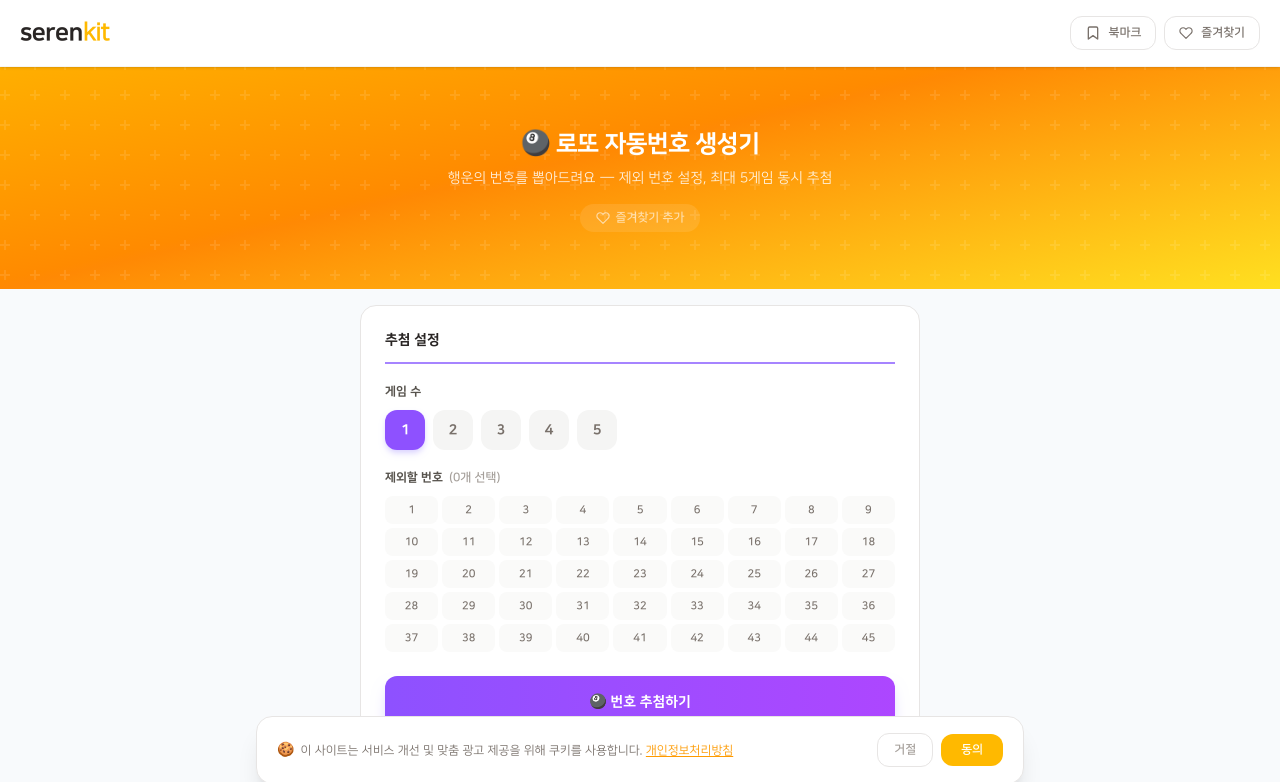
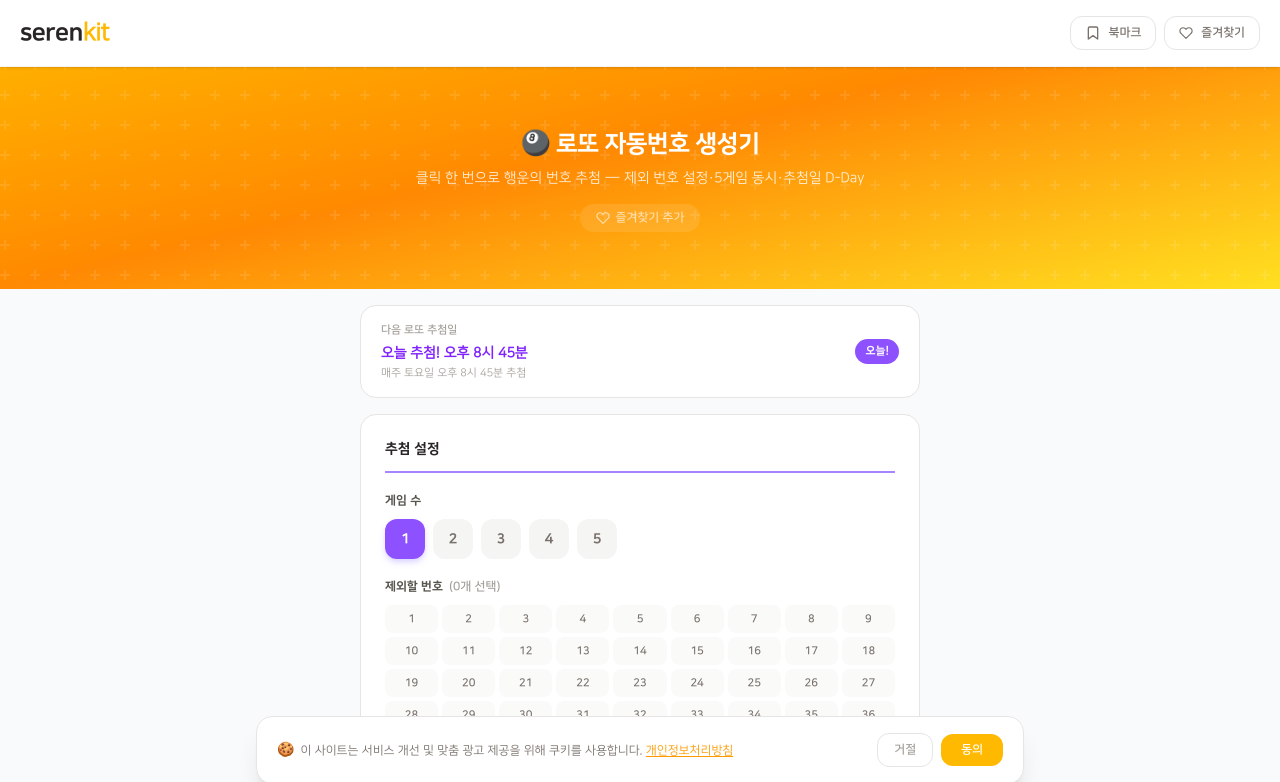
Before and after one commit to Cherisia/serenkit, a Next.js app: page /cal/lotto in a window 1280 px wide. Shown: the top 782 px of the page. Built offline with nearby package versions, Linux system fonts and the light colour scheme.

Commit message:
다음 추첨일 D-Day 카드, JSON-LD breadcrumb, FAQ 보강

```diff
--- a/app/cal/lotto/page.js
+++ b/app/cal/lotto/page.js
@@ -2,17 +2,18 @@ import CalcLayout from '@/components/calculator/CalcLayout'
 import LottoCalc from '@/components/calculator/LottoCalc'
 
 export const metadata = {
-  title: '로또 자동번호 생성기 — 번호 추첨기 · 제외 번호 설정',
-  description: '로또 6/45 번호를 자동으로 생성해요. 제외 번호 설정, 1~5게임 동시 추첨, 번호 복사까지 한 번에. 매주 토요일 추첨 전 행운의 번호를 뽑아보세요.',
+  title: '로또 자동번호 생성기 — 제외 번호 설정, 5게임 동시 추첨',
+  description: '로또 6/45 번호를 클릭 한 번에 즉시 추첨해요. 원하지 않는 번호는 직접 제외하고, 최대 5게임을 한 번에 뽑을 수 있어요. 다음 추첨일 D-Day와 구매 마감 시간도 확인 가능.',
   keywords: [
     '로또 자동번호', '로또자동번호', '로또 자동 번호', '로또 자동번호 생성', '로또자동번호생성',
     '로또 번호 생성기', '로또 추첨기', '로또번호추첨', '로또번호 추첨', '로또 자동 번호 생성',
     '로또 6/45', '행운의 번호', '로또 번호 추천', '로또계산기', '로또 확률 계산기',
+    '로또 당첨 확률', '로또 추첨일', '로또 구매 마감',
   ],
   alternates: { canonical: 'https://serenkit.com/cal/lotto/' },
   openGraph: {
-    title: '로또 자동번호 생성기 — 번호 추첨기 | serenkit',
-    description: '로또 6/45 번호를 자동 생성해요. 제외 번호 설정과 최대 5게임 동시 추첨 지원.',
+    title: '로또 자동번호 생성기 | serenkit',
+    description: '로또 6/45 번호를 클릭 한 번에 즉시 추첨. 제외 번호 설정·5게임 동시 추첨·다음 추첨일 D-Day 확인.',
     url: 'https://serenkit.com/cal/lotto/',
     type: 'website',
     images: [{ url: '/og-image.png?v=2', width: 1200, height: 630 }],
@@ -24,29 +25,64 @@ const jsonLd = {
   '@type': 'WebApplication',
   name: '로또 자동번호 생성기',
   url: 'https://serenkit.com/cal/lotto/',
-  description: '무작위 로또 6/45 번호 자동 생성기. 슬롯머신 애니메이션, 제외 번호 설정, 1~5게임 동시 추첨.',
+  description: '로또 6/45 번호를 무작위 자동 생성. 제외 번호 설정, 최대 5게임 동시 추첨, 다음 추첨일 D-Day 확인 지원.',
   applicationCategory: 'UtilityApplication',
   operatingSystem: 'Web',
   inLanguage: 'ko-KR',
   offers: { '@type': 'Offer', price: '0', priceCurrency: 'KRW' },
+  breadcrumb: {
+    '@type': 'BreadcrumbList',
+    itemListElement: [
+      { '@type': 'ListItem', position: 1, name: '홈', item: 'https://serenkit.com/' },
+      { '@type': 'ListItem', position: 2, name: '로또 자동번호 생성기', item: 'https://serenkit.com/cal/lotto/' },
+    ],
+  },
 }
 
 const faqs = [
-  { q: '번호는 완전히 무작위로 생성되나요?', a: '네, 추첨할 때마다 1~45 사이 번호를 독립적으로 무작위 추출합니다. 과거 당첨 번호나 통계와는 무관하며, 매번 새로운 조합이 생성돼요.' },
-  { q: '제외 번호를 설정하면 어떻게 되나요?', a: '선택한 번호를 추첨 풀에서 제외하고 나머지 번호 중에서만 6개를 뽑습니다. 최소 6개의 번호는 남아야 추첨이 가능해요.' },
-  { q: '로또 1등 당첨 확률은 얼마나 되나요?', a: '45개 중 6개를 순서 없이 맞출 확률은 약 1/8,145,060(약 814만 분의 1)입니다. 어떤 번호 조합을 선택해도 확률은 동일해요.' },
-  { q: '추첨한 번호를 저장하려면 어떻게 하나요?', a: '결과 화면에서 "번호 복사" 버튼을 누르면 해당 게임 번호가 클립보드에 복사됩니다. 메모장이나 카카오톡에 붙여넣기 해서 보관하세요.' },
-  { q: '로또는 언제, 어디서 구매하나요?', a: '동행복권 로또 6/45는 전국 편의점·복권방에서 1장 1,000원에 구매할 수 있으며, 동행복권 앱에서도 온라인 구매가 가능합니다. 추첨은 매주 토요일 오후 8시 45분에 진행됩니다.' },
-  { q: '자동번호와 수동번호 중 당첨 확률이 다른가요?', a: '아니요, 동일합니다. 로또 6/45는 순수 확률 게임으로 어떤 방법으로 번호를 선택해도 각 조합의 당첨 확률은 1/8,145,060으로 완전히 같습니다. 자동번호라고 당첨이 더 잘 되거나 덜 되는 것은 없어요.' },
-  { q: '통계적으로 자주 나오는 번호가 있나요?', a: '이론적으로 로또는 각 번호가 동일한 확률로 추첨되는 독립 시행이기 때문에 과거 통계가 미래 결과에 영향을 주지 않습니다. 다만 누적 당첨 통계에서 상대적으로 많이 나온 번호들이 있으며, 동행복권 사이트에서 역대 당첨 번호 통계를 확인할 수 있습니다.' },
-  { q: '로또 등수별 당첨 기준은 어떻게 되나요?', a: '1등: 6개 번호 일치 / 2등: 5개 + 보너스 번호 / 3등: 5개 일치 / 4등: 4개 일치(5만 원 고정) / 5등: 3개 일치(5,000원 고정). 1~3등 당첨금은 해당 회차 판매 금액에 따라 달라집니다.' },
+  {
+    q: '번호는 완전히 무작위로 생성되나요?',
+    a: '네, 추첨할 때마다 1~45 사이 번호를 독립적으로 무작위 추출합니다. 과거 당첨 번호나 통계와는 무관하며, 매번 새로운 조합이 생성돼요.',
+  },
+  {
+    q: '제외 번호를 설정하면 어떻게 되나요?',
+    a: '선택한 번호를 추첨 풀에서 제외하고 나머지 번호 중에서만 6개를 뽑습니다. 최소 6개의 번호는 남아야 추첨이 가능해요.',
+  },
+  {
+    q: '로또 1등 당첨 확률은 얼마나 되나요?',
+    a: '45개 중 6개를 순서 없이 맞출 확률은 약 1/8,145,060(약 814만 분의 1)입니다. 어떤 번호 조합을 선택해도 확률은 동일해요.',
+  },
+  {
+    q: '이번 주 로또 추첨일은 언제인가요?',
+    a: '로또 6/45는 매주 토요일 오후 8시 45분에 추첨됩니다. 구매 마감은 추첨 당일 오후 8시예요. 이 페이지 상단에서 다음 추첨일까지 남은 D-Day를 실시간으로 확인할 수 있어요.',
+  },
+  {
+    q: '로또 당첨 번호는 어디서 확인하나요?',
+    a: '추첨이 끝난 뒤 동행복권 공식 사이트(dhlottery.co.kr)나 앱에서 당첨 번호를 확인할 수 있어요. 편의점 로또 단말기에 티켓을 스캔해도 당첨 여부를 즉시 알 수 있습니다.',
+  },
+  {
+    q: '로또는 언제, 어디서 구매하나요?',
+    a: '전국 편의점·복권방에서 1장 1,000원에 구매할 수 있으며, 동행복권 앱에서도 온라인 구매가 가능합니다. 추첨 당일 오후 8시까지 구매 가능해요.',
+  },
+  {
+    q: '자동번호와 수동번호 중 당첨 확률이 다른가요?',
+    a: '아니요, 동일합니다. 로또 6/45는 순수 확률 게임으로 어떤 방법으로 번호를 선택해도 각 조합의 당첨 확률은 1/8,145,060으로 완전히 같습니다.',
+  },
+  {
+    q: '통계적으로 자주 나오는 번호가 있나요?',
+    a: '이론적으로 로또는 각 번호가 동일한 확률로 추첨되는 독립 시행이기 때문에 과거 통계가 미래 결과에 영향을 주지 않습니다. 다만 누적 당첨 통계는 동행복권 사이트에서 확인할 수 있어요.',
+  },
+  {
+    q: '로또 등수별 당첨 기준은 어떻게 되나요?',
+    a: '1등: 6개 번호 모두 일치 / 2등: 5개 + 보너스 번호 / 3등: 5개 일치 / 4등: 4개 일치(5만 원 고정) / 5등: 3개 일치(5,000원 고정). 1~3등 당첨금은 해당 회차 판매 금액에 따라 달라집니다.',
+  },
 ]
 
 export default function Page() {
   return (
     <CalcLayout
       title="🎱 로또 자동번호 생성기"
-      desc="행운의 번호를 뽑아드려요 — 제외 번호 설정, 최대 5게임 동시 추첨"
+      desc="클릭 한 번으로 행운의 번호 추첨 — 제외 번호 설정·5게임 동시·추첨일 D-Day"
       currentUrl="/cal/lotto/"
       faqs={faqs}
     >
--- a/components/calculator/LottoCalc.js
+++ b/components/calculator/LottoCalc.js
@@ -23,23 +23,46 @@ function pickNumbers(excludeSet) {
   return result.sort((a, b) => a - b)
 }
 
-const ROLL_MS = 2000   // 굴리는 시간
-const SETTLE_MS = 400  // 공 하나씩 확정 간격
+// 다음 로또 추첨일 계산 (매주 토요일 오후 8:45)
+function getNextDraw() {
+  const now = new Date()
+  const day = now.getDay() // 0=일, 6=토
+  let daysUntil = (6 - day + 7) % 7
+
+  // 토요일이고 오후 8:45 이후면 다음 주 토요일
+  if (daysUntil === 0) {
+    const isPastDraw = now.getHours() > 20 || (now.getHours() === 20 && now.getMinutes() >= 45)
+    if (isPastDraw) daysUntil = 7
+  }
+
+  const nextDate = new Date(now)
+  nextDate.setDate(now.getDate() + daysUntil)
+
+  return {
+    daysUntil,
+    isToday: daysUntil === 0,
+    dateLabel: `${nextDate.getMonth() + 1}월 ${nextDate.getDate()}일 (토)`,
+  }
+}
+
+const ROLL_MS = 2000
+const SETTLE_MS = 400
 
 export default function LottoCalc() {
+  const [nextDraw, setNextDraw] = useState(null)
   const [excludes, setExcludes] = useState(new Set())
   const [gameCount, setGameCount] = useState(1)
   const [phase, setPhase] = useState('idle') // idle | rolling | done
   const [finalGames, setFinalGames] = useState([])
-  const [display, setDisplay] = useState([])      // 롤링 중 표시 숫자
-  const [settled, setSettled] = useState([])      // [6] 확정 여부
+  const [display, setDisplay] = useState([])
+  const [settled, setSettled] = useState([])
   const [justSettled, setJustSettled] = useState(new Set())
   const [history, setHistory] = useState([])
   const [copied, setCopied] = useState(null)
 
   const timersRef = useRef([])
   const intervalRef = useRef(null)
-  const settledRef = useRef([]) // interval 클로저용
+  const settledRef = useRef([])
 
   function clearAll() {
     timersRef.current.forEach(clearTimeout)
@@ -50,6 +73,8 @@ export default function LottoCalc() {
   useEffect(() => () => clearAll(), [])
 
   useEffect(() => {
+    setNextDraw(getNextDraw())
+
     const p = readParams()
     if (p.results) {
       const games = p.results.split(',').map(g => g.split('-').map(Number))
@@ -74,7 +99,6 @@ export default function LottoCalc() {
     setJustSettled(new Set())
     setDisplay(games.map(() => Array.from({ length: 6 }, () => Math.floor(Math.random() * 45) + 1)))
 
-    // 롤링: 80ms마다 미확정 공 숫자 교체
     intervalRef.current = setInterval(() => {
       setDisplay(() =>
         games.map(game =>
@@ -85,7 +109,6 @@ export default function LottoCalc() {
       )
     }, 80)
 
-    // 공 하나씩 확정
     for (let b = 0; b < 6; b++) {
       const bi = b
       const t = setTimeout(() => {
@@ -99,7 +122,6 @@ export default function LottoCalc() {
       timersRef.current.push(t)
     }
 
-    // 추첨 완료
     timersRef.current.push(setTimeout(() => {
       clearInterval(intervalRef.current)
       intervalRef.current = null
@@ -150,11 +172,31 @@ export default function LottoCalc() {
 
       <div className="space-y-4">
 
+        {/* 다음 추첨일 */}
+        {nextDraw && (
+          <div className="bg-white border border-stone-200 rounded-2xl px-5 py-4 flex items-center justify-between gap-3">
+            <div>
+              <p className="text-[11px] font-bold text-stone-400 mb-1">다음 로또 추첨일</p>
+              <p className="text-sm font-black text-stone-800">
+                {nextDraw.isToday
+                  ? <span className="text-violet-600">오늘 추첨! 오후 8시 45분</span>
+                  : <><span className="text-violet-600">D-{nextDraw.daysUntil}</span> <span className="text-stone-500 font-bold">{nextDraw.dateLabel}</span></>
+                }
+              </p>
+              <p className="text-[11px] text-stone-400 mt-0.5">매주 토요일 오후 8시 45분 추첨</p>
+            </div>
+            {nextDraw.daysUntil <= 1 && (
+              <span className={`text-[11px] font-black px-2.5 py-1 rounded-full ${nextDraw.isToday ? 'bg-violet-500 text-white' : 'bg-violet-100 text-violet-600'}`}>
+                {nextDraw.isToday ? '오늘!' : '내일!'}
+              </span>
+            )}
+          </div>
+        )}
+
         {/* 추첨 설정 */}
         <section className="bg-white border border-stone-200 rounded-2xl p-6">
           <h2 className="text-sm font-black text-stone-800 mb-5 pb-3 border-b-2 border-violet-400">추첨 설정</h2>
 
-          {/* 게임 수 */}
           <div className="mb-5">
             <p className="text-xs font-black text-stone-600 mb-2.5">게임 수</p>
             <div className="flex gap-2">
@@ -172,7 +214,6 @@ export default function LottoCalc() {
             </div>
           </div>
 
-          {/* 제외 번호 */}
           <div className="mb-6">
             <div className="flex items-center justify-between mb-2.5">
               <p className="text-xs font-black text-stone-600">
@@ -201,7 +242,6 @@ export default function LottoCalc() {
             </div>
           </div>
 
-          {/* 추첨 버튼 */}
           <button
             onClick={draw}
             disabled={isRolling}
@@ -223,11 +263,9 @@ export default function LottoCalc() {
               {resultData.map((game, gi) => (
                 <div key={gi}>
                   <div className="flex items-center justify-between mb-3">
-                    <div className="flex items-center gap-2">
-                      <span className={`text-[11px] font-black px-2 py-0.5 rounded-full ${
-                        phase === 'done' ? 'bg-violet-100 text-violet-600' : 'bg-stone-100 text-stone-400'
-                      }`}>{gi + 1}게임</span>
-                    </div>
+                    <span className={`text-[11px] font-black px-2 py-0.5 rounded-full ${
+                      phase === 'done' ? 'bg-violet-100 text-violet-600' : 'bg-stone-100 text-stone-400'
+                    }`}>{gi + 1}게임</span>
                     {phase === 'done' && (
                       <button onClick={() => copyGame(finalGames[gi], gi)}
                         className="text-[10px] font-bold text-stone-300 hover:text-violet-500 transition-colors">
@@ -306,7 +344,7 @@ export default function LottoCalc() {
 
         <aside className="bg-violet-50 border border-violet-100 rounded-2xl p-5 text-xs text-stone-500 leading-relaxed">
           <h3 className="font-bold text-stone-600 mb-1.5">💡 이용 안내</h3>
-          <p>번호는 완전 무작위로 생성되며 실제 당첨을 보장하지 않습니다. 동행복권 로또 6/45는 매주 토요일 오후 8시 45분에 추첨됩니다.</p>
+          <p>번호는 완전 무작위로 생성되며 실제 당첨을 보장하지 않습니다. 동행복권 로또 6/45는 <strong className="text-stone-600">매주 토요일 오후 8시 45분</strong>에 추첨되며, 구매 마감은 추첨 당일 오후 8시입니다.</p>
         </aside>
 
       </div>
```
